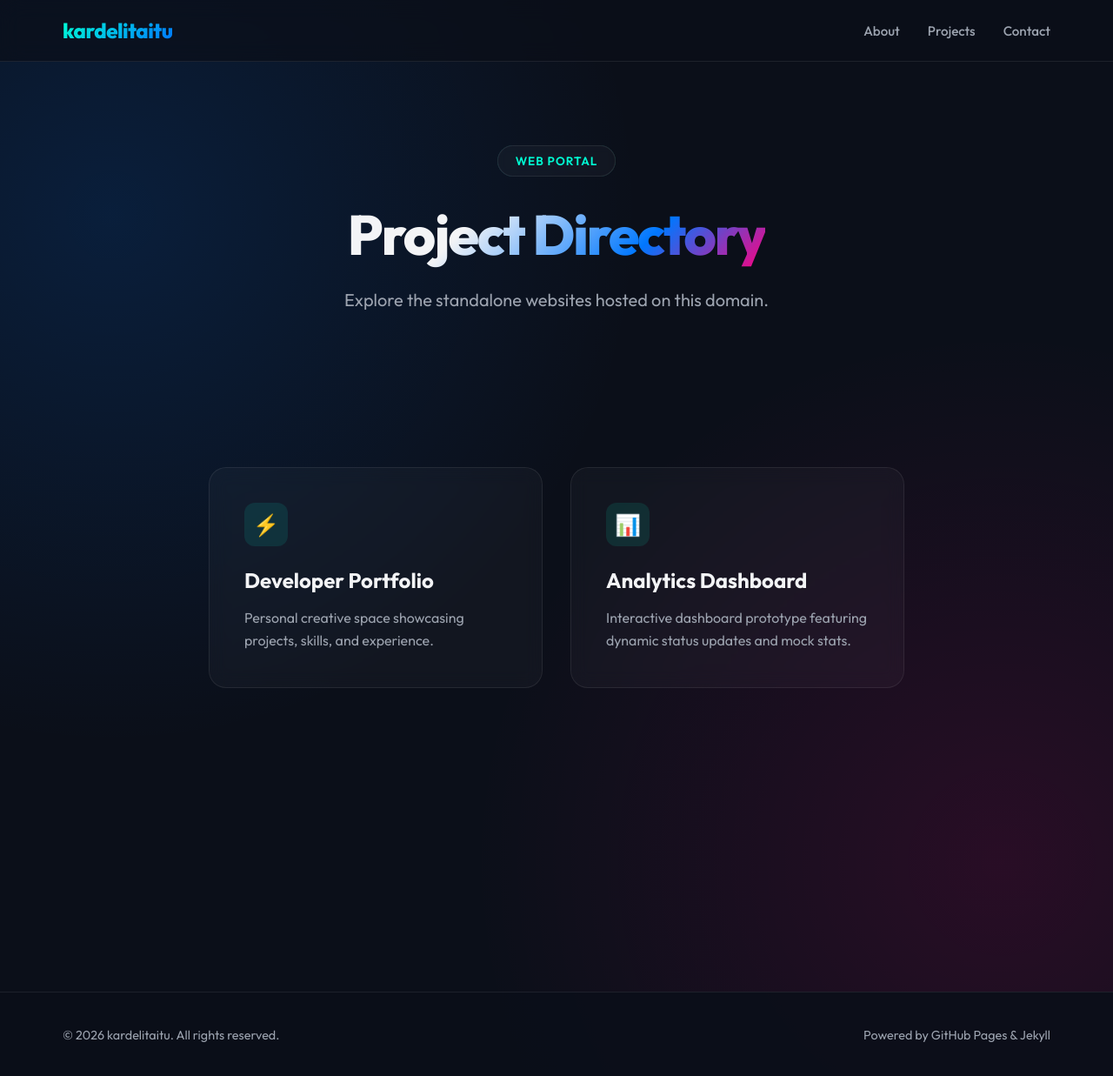
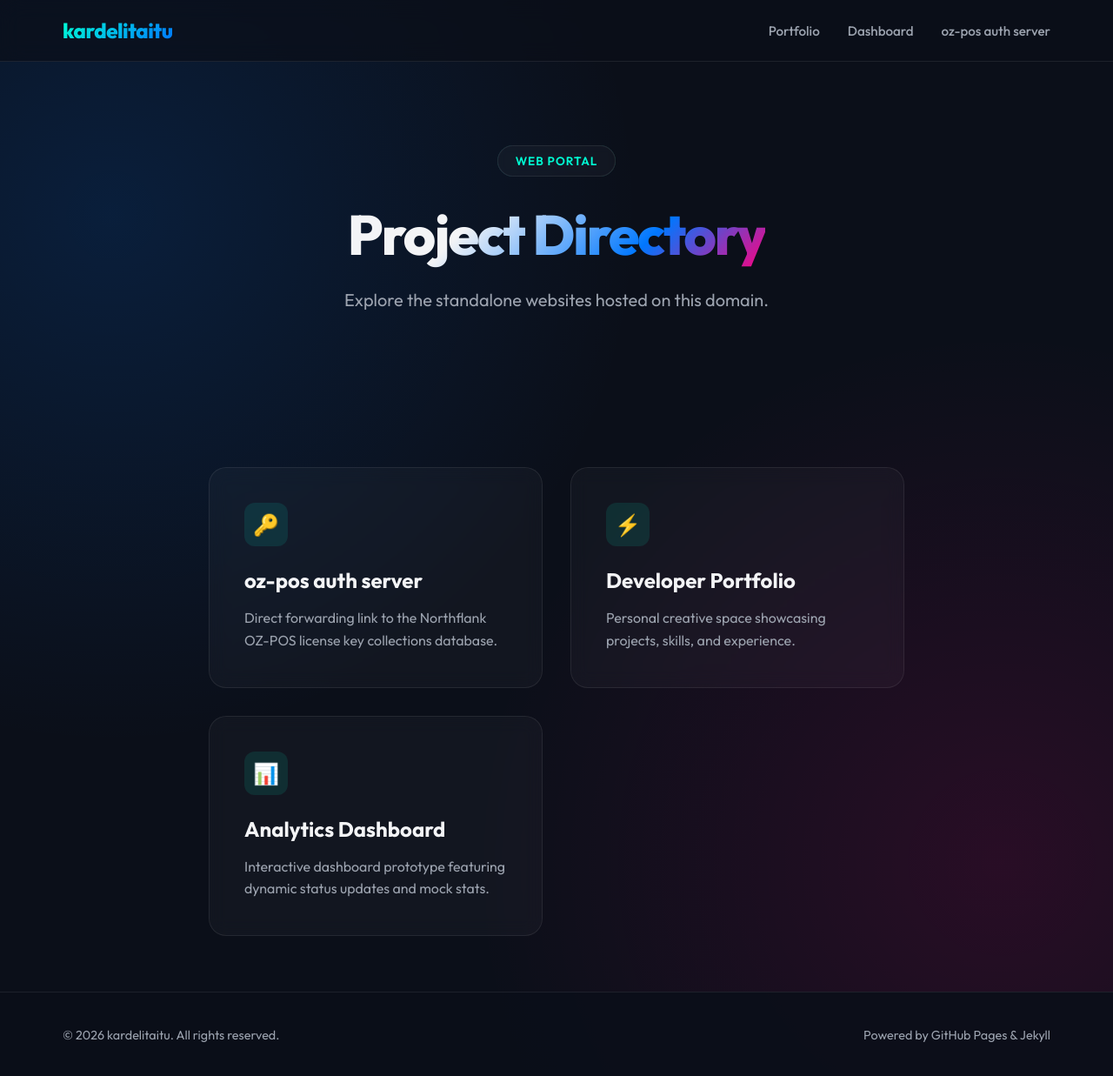
Before and after one commit to kardelitaitu/kardelitaitu.github.io, a Jekyll site: the page built from docs/index.html, in a window 1280 px wide and 1239 px high. Shown: the whole window at 87% size. Built offline with Jekyll 4.4.1, drawn with Linux system fonts in a browser that asks for light colours.

Commit message:
feat: add 'oz-pos auth server' to nav menu and enable dynamic card portal listing

```diff
--- a/docs/_layouts/default.html
+++ b/docs/_layouts/default.html
@@ -15,9 +15,9 @@
     <nav class="nav-container">
       <a href="{{ '/' | relative_url }}" class="logo">{{ site.title }}</a>
       <ul class="nav-links">
-        <li><a href="#about">About</a></li>
-        <li><a href="#projects">Projects</a></li>
-        <li><a href="#contact">Contact</a></li>
+        <li><a href="{{ '/portfolio/' | relative_url }}">Portfolio</a></li>
+        <li><a href="{{ '/dashboard/' | relative_url }}">Dashboard</a></li>
+        <li><a href="{{ '/auth/' | relative_url }}">oz-pos auth server</a></li>
       </ul>
     </nav>
   </header>
--- a/docs/auth/index.html
+++ b/docs/auth/index.html
@@ -1,3 +1,9 @@
+---
+layout: null
+title: oz-pos auth server
+icon: 🔑
+description: Direct forwarding link to the Northflank OZ-POS license key collections database.
+---
 <!DOCTYPE html>
 <html lang="en">
 <head>
```
